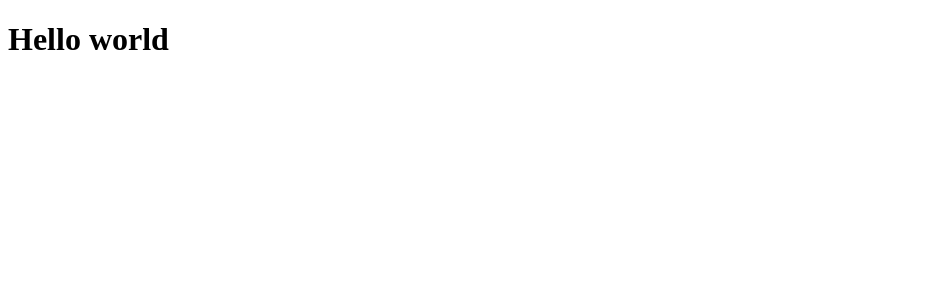
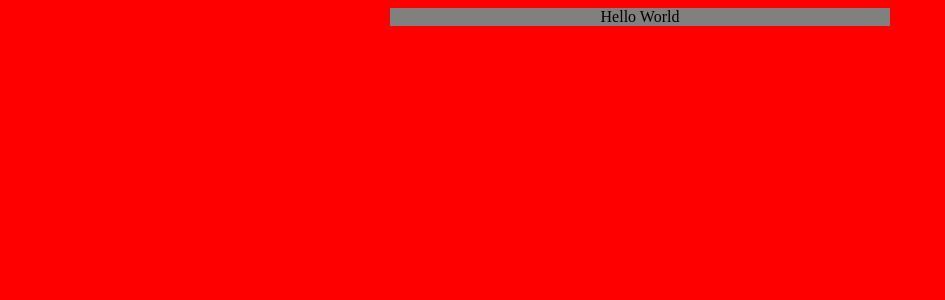
Before and after one commit to gabisartori/mesmos-divisores-front, a React (Create React App) app: page / in a window 1280 px wide. Shown: the top 300 px of the page, without its empty margins (0-945 px from the left). Built offline with nearby package versions, Linux system fonts and the light colour scheme.

Commit message:
Div centralizada :D

```diff
--- a/src/App.tsx
+++ b/src/App.tsx
@@ -1,7 +1,9 @@
 import React from 'react';
+import MainBox from './components/MainBox';
+
 function App() {
   return (
-    <h1>Hello world</h1>
+    <MainBox />
   );
 }
 
--- /dev/null
+++ b/src/components/MainBox/index.tsx
@@ -0,0 +1,7 @@
+import './style.css';
+
+export default function MainBox() {
+  return (
+    <div>Hello World</div>
+  );
+}
--- /dev/null
+++ b/src/components/MainBox/style.css
@@ -0,0 +1,11 @@
+body{
+    background-color: red;
+}
+
+div{
+    display: flex;
+    background-color: gray;
+    max-width: 500px;
+    margin: 0 auto;
+    align-items: center;
+}
```
